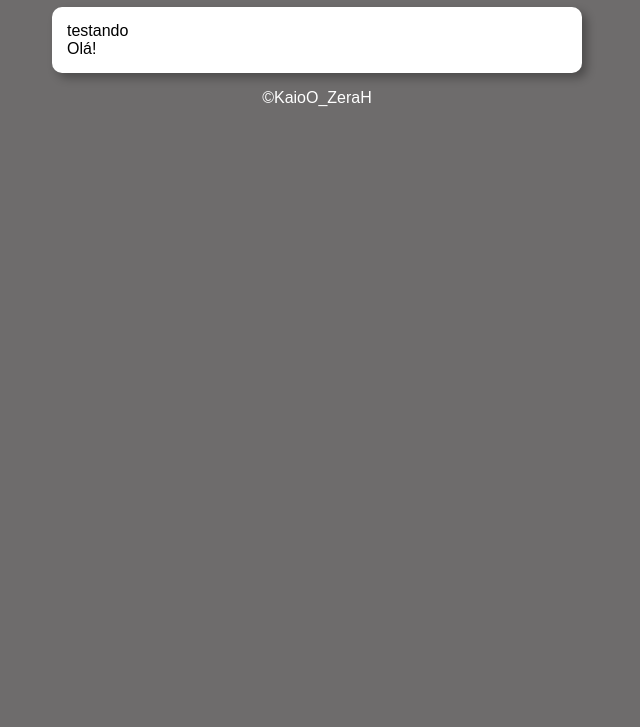
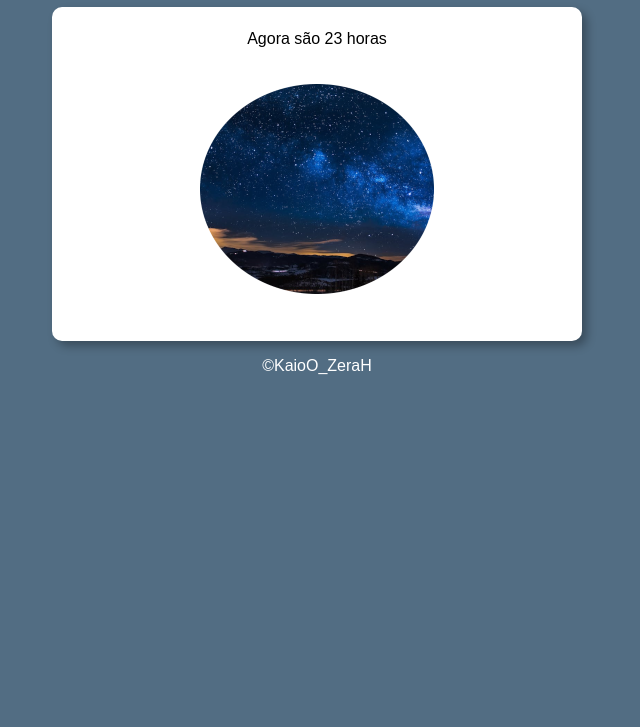
Before and after one commit to KaioZeraH/Java_Script, a plain HTML site: page ex002/index.html in a window 1280 px wide. Shown: the part 73-800 px from the top of the page, without its empty margins (323-963 px from the left). Drawn offline with Linux system fonts and the light colour scheme.

Commit message:
Js ex 002

```diff
--- a/ex002/estilo.css
+++ b/ex002/estilo.css
@@ -20,6 +20,11 @@ section {
     box-shadow: 5px 5px 10px rgba(0, 0, 0, 0.301);
 }
 
+div {
+    text-align: center;
+    padding: 8px;
+}
+
 footer {
     color: white;
     text-align: center;
--- a/ex002/index.html
+++ b/ex002/index.html
@@ -3,19 +3,19 @@
 <head>
     <meta charset="UTF-8">
     <meta name="viewport" content="width=device-width, initial-scale=1.0">
-    <title>JS</title>
+    <title>Hora do Dia </title>
     <link rel="stylesheet" href="estilo.css">
 </head>
-<body>
+<body onload="carregar()">
     <header>
-        <h1>Titulo</h1>
+        <h1>Hora do dia</h1>
     </header>
     <section>
-        <div>
-            testando
+        <div id="msg">
+            Aqui vai aparecer a mensagem...
         </div>
-        <div>
-            Olá!
+        <div id="foto">
+            <img id="imagem" src="manha.png" alt="foto do dia">
         </div>
     </section>
     <footer>
--- a/ex002/script.js
+++ b/ex002/script.js
@@ -1 +1,21 @@
-alert('Olá!')
+function carregar() {
+
+    var msg = window.document.getElementById('msg')
+    var img = window.document.getElementById('imagem')
+    var data = new Date()
+    var hora = data.getHours()
+    msg.innerHTML = `Agora são ${hora} horas`
+    if (hora >= 0 && hora <= 12) {
+        //Bom dia
+        img.src = `manha.png`
+        document.body.style.background = ` #DFDD66`
+    }else if (hora >= 12 && hora <= 18) {
+        //Boa tarde
+        img.src = `tarde.png`
+        document.body.style.background = ` #A79A60`
+    } else {
+        //Boa noite
+        img.src = `noite.png`
+        document.body.style.background = ` #526D83`
+    }
+}
```
